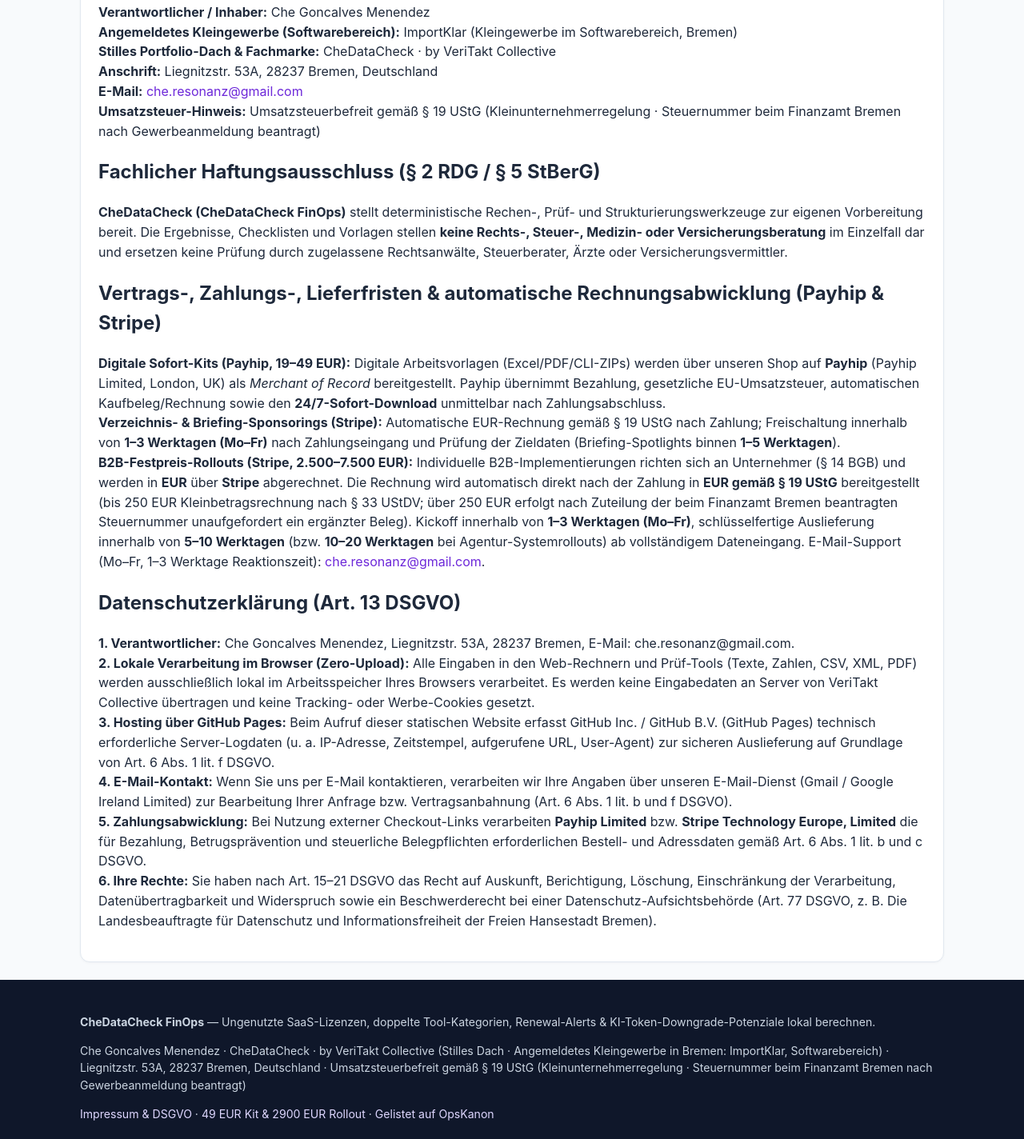
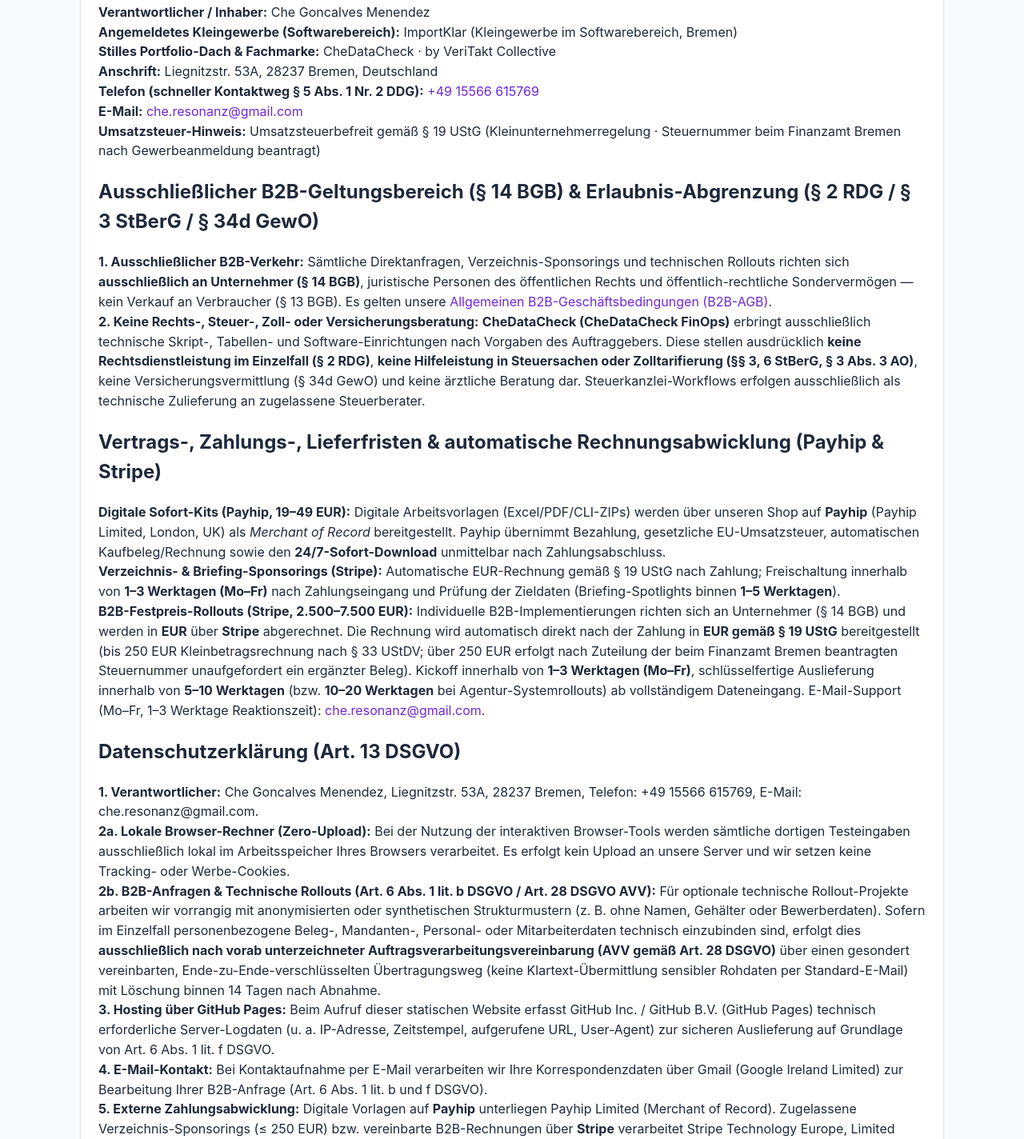
Before and after one commit to cheresonanz-design/chedatacheck-finops-audit, a plain HTML site: page legal/index.html in a window 1280 px wide. Shown: the part 309-1733 px from the top of the page at 80% size. Drawn offline with Linux system fonts and the light colour scheme.

Commit message:
Deploy chedatacheck-finops-audit (2026-11-24 07:01:29)

```diff
--- a/legal/index.html
+++ b/legal/index.html
@@ -29,15 +29,20 @@
         <strong>Angemeldetes Kleingewerbe (Softwarebereich):</strong> ImportKlar (Kleingewerbe im Softwarebereich, Bremen)<br />
         <strong>Stilles Portfolio-Dach &amp; Fachmarke:</strong> CheDataCheck · by VeriTakt Collective<br />
         <strong>Anschrift:</strong> Liegnitzstr. 53A, 28237 Bremen, Deutschland<br />
+        <strong>Telefon (schneller Kontaktweg § 5 Abs. 1 Nr. 2 DDG):</strong> <a href="tel:+4915566615769">+49 15566 615769</a><br />
         <strong>E-Mail:</strong> <a href="mailto:che.resonanz@gmail.com">che.resonanz@gmail.com</a><br />
         <strong>Umsatzsteuer-Hinweis:</strong> Umsatzsteuerbefreit gemäß § 19 UStG (Kleinunternehmerregelung · Steuernummer beim Finanzamt Bremen nach Gewerbeanmeldung beantragt)
       </p>
 
-      <h2>Fachlicher Haftungsausschluss (§ 2 RDG / § 5 StBerG)</h2>
+      <h2>Ausschließlicher B2B-Geltungsbereich (§ 14 BGB) &amp; Erlaubnis-Abgrenzung (§ 2 RDG / § 3 StBerG / § 34d GewO)</h2>
       <p>
-        <strong>CheDataCheck (CheDataCheck FinOps)</strong> stellt deterministische Rechen-, Prüf- und Strukturierungswerkzeuge zur eigenen Vorbereitung bereit.
-        Die Ergebnisse, Checklisten und Vorlagen stellen <strong>keine Rechts-, Steuer-, Medizin- oder Versicherungsberatung</strong> im Einzelfall dar
-        und ersetzen keine Prüfung durch zugelassene Rechtsanwälte, Steuerberater, Ärzte oder Versicherungsvermittler.
+        <strong>1. Ausschließlicher B2B-Verkehr:</strong> Sämtliche Direktanfragen, Verzeichnis-Sponsorings und technischen Rollouts richten sich
+        <strong>ausschließlich an Unternehmer (§ 14 BGB)</strong>, juristische Personen des öffentlichen Rechts und öffentlich-rechtliche Sondervermögen — kein Verkauf an Verbraucher (§ 13 BGB).
+        Es gelten unsere <a href="https://cheresonanz-design.github.io/opskanon-directory/agb/" target="_blank" rel="noopener">Allgemeinen B2B-Geschäftsbedingungen (B2B-AGB)</a>.<br />
+        <strong>2. Keine Rechts-, Steuer-, Zoll- oder Versicherungsberatung:</strong> <strong>CheDataCheck (CheDataCheck FinOps)</strong> erbringt ausschließlich
+        technische Skript-, Tabellen- und Software-Einrichtungen nach Vorgaben des Auftraggebers. Diese stellen ausdrücklich <strong>keine Rechtsdienstleistung im Einzelfall (§ 2 RDG)</strong>,
+        <strong>keine Hilfeleistung in Steuersachen oder Zolltarifierung (§§ 3, 6 StBerG, § 3 Abs. 3 AO)</strong>, keine Versicherungsvermittlung (§ 34d GewO) und keine ärztliche Beratung dar.
+        Steuerkanzlei-Workflows erfolgen ausschließlich als technische Zulieferung an zugelassene Steuerberater.
       </p>
 
       <h2>Vertrags-, Zahlungs-, Lieferfristen &amp; automatische Rechnungsabwicklung (Payhip &amp; Stripe)</h2>
@@ -57,18 +62,18 @@
 
       <h2>Datenschutzerklärung (Art. 13 DSGVO)</h2>
       <p>
-        <strong>1. Verantwortlicher:</strong> Che Goncalves Menendez, Liegnitzstr. 53A, 28237 Bremen, E-Mail: che.resonanz@gmail.com.<br />
-        <strong>2. Lokale Verarbeitung im Browser (Zero-Upload):</strong> Alle Eingaben in den Web-Rechnern und Prüf-Tools (Texte, Zahlen, CSV, XML, PDF)
-        werden ausschließlich lokal im Arbeitsspeicher Ihres Browsers verarbeitet. Es werden keine Eingabedaten an Server von VeriTakt Collective übertragen
-        und keine Tracking- oder Werbe-Cookies gesetzt.<br />
+        <strong>1. Verantwortlicher:</strong> Che Goncalves Menendez, Liegnitzstr. 53A, 28237 Bremen, Telefon: +49 15566 615769, E-Mail: che.resonanz@gmail.com.<br />
+        <strong>2a. Lokale Browser-Rechner (Zero-Upload):</strong> Bei der Nutzung der interaktiven Browser-Tools werden sämtliche dortigen Testeingaben
+        ausschließlich lokal im Arbeitsspeicher Ihres Browsers verarbeitet. Es erfolgt kein Upload an unsere Server und wir setzen keine Tracking- oder Werbe-Cookies.<br />
+        <strong>2b. B2B-Anfragen &amp; Technische Rollouts (Art. 6 Abs. 1 lit. b DSGVO / Art. 28 DSGVO AVV):</strong> Für optionale technische Rollout-Projekte arbeiten wir
+        vorrangig mit anonymisierten oder synthetischen Strukturmustern (z. B. ohne Namen, Gehälter oder Bewerberdaten). Sofern im Einzelfall personenbezogene Beleg-, Mandanten-,
+        Personal- oder Mitarbeiterdaten technisch einzubinden sind, erfolgt dies <strong>ausschließlich nach vorab unterzeichneter Auftragsverarbeitungsvereinbarung (AVV gemäß Art. 28 DSGVO)</strong>
+        über einen gesondert vereinbarten, Ende-zu-Ende-verschlüsselten Übertragungsweg (keine Klartext-Übermittlung sensibler Rohdaten per Standard-E-Mail) mit Löschung binnen 14 Tagen nach Abnahme.<br />
         <strong>3. Hosting über GitHub Pages:</strong> Beim Aufruf dieser statischen Website erfasst GitHub Inc. / GitHub B.V. (GitHub Pages) technisch erforderliche
         Server-Logdaten (u. a. IP-Adresse, Zeitstempel, aufgerufene URL, User-Agent) zur sicheren Auslieferung auf Grundlage von Art. 6 Abs. 1 lit. f DSGVO.<br />
-        <strong>4. E-Mail-Kontakt:</strong> Wenn Sie uns per E-Mail kontaktieren, verarbeiten wir Ihre Angaben über unseren E-Mail-Dienst (Gmail / Google Ireland Limited)
-        zur Bearbeitung Ihrer Anfrage bzw. Vertragsanbahnung (Art. 6 Abs. 1 lit. b und f DSGVO).<br />
-        <strong>5. Zahlungsabwicklung:</strong> Bei Nutzung externer Checkout-Links verarbeiten <strong>Payhip Limited</strong> bzw. <strong>Stripe Technology Europe, Limited</strong>
-        die für Bezahlung, Betrugsprävention und steuerliche Belegpflichten erforderlichen Bestell- und Adressdaten gemäß Art. 6 Abs. 1 lit. b und c DSGVO.<br />
-        <strong>6. Ihre Rechte:</strong> Sie haben nach Art. 15–21 DSGVO das Recht auf Auskunft, Berichtigung, Löschung, Einschränkung der Verarbeitung,
-        Datenübertragbarkeit und Widerspruch sowie ein Beschwerderecht bei einer Datenschutz-Aufsichtsbehörde (Art. 77 DSGVO, z. B. Die Landesbeauftragte für Datenschutz und Informationsfreiheit der Freien Hansestadt Bremen).
+        <strong>4. E-Mail-Kontakt:</strong> Bei Kontaktaufnahme per E-Mail verarbeiten wir Ihre Korrespondenzdaten über Gmail (Google Ireland Limited) zur Bearbeitung Ihrer B2B-Anfrage (Art. 6 Abs. 1 lit. b und f DSGVO).<br />
+        <strong>5. Externe Zahlungsabwicklung:</strong> Digitale Vorlagen auf <strong>Payhip</strong> unterliegen Payhip Limited (Merchant of Record). Zugelassene Verzeichnis-Sponsorings (&le; 250 EUR) bzw. vereinbarte B2B-Rechnungen über <strong>Stripe</strong> verarbeitet Stripe Technology Europe, Limited gemäß Art. 6 Abs. 1 lit. b und c DSGVO.<br />
+        <strong>6. Ihre Rechte:</strong> Sie haben nach Art. 15–21 DSGVO das Recht auf Auskunft, Berichtigung, Löschung, Einschränkung, Datenübertragbarkeit und Widerspruch sowie ein Beschwerderecht bei der Aufsichtsbehörde (Art. 77 DSGVO, z. B. Die Landesbeauftragte für Datenschutz und Informationsfreiheit der Freien Hansestadt Bremen).
       </p>
     </div>
     </main>
```
Also changed, not shown: index.html (+1 -1 lines), pro/index.html (+2 -2 lines).
